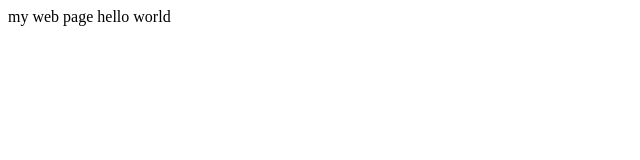
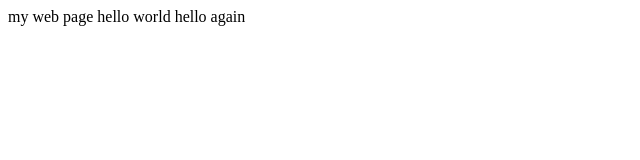
Before and after one commit to nerorama/lecture0, a plain HTML site: page hello2.html in a window 1280 px wide. Shown: the full height of the page, 0-640 px from the left. Drawn offline with Linux system fonts and the light colour scheme.

Commit message:
Update hello2.html

```diff
--- a/hello2.html
+++ b/hello2.html
@@ -3,5 +3,5 @@
 My Web page
 </title>
 </head>
-<body> my web page hello world</body>
+<body> my web page hello world hello again</body>
 </html>
```
